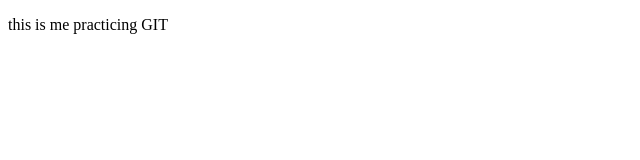
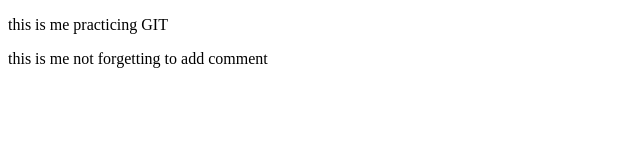
Before and after one commit to zzinimo/new-repo, a plain HTML site: page index.html in a window 1280 px wide. Shown: the whole page, without its empty margins (0-640 px from the left). Drawn offline with Linux system fonts and the light colour scheme.

Commit message:
My second commit

```diff
--- a/index.html
+++ b/index.html
@@ -5,5 +5,6 @@
 
   <body>
     <p>this is me practicing GIT</p>
+    <p>this is me not forgetting to add comment</p>
   </body>
 </html>
```
